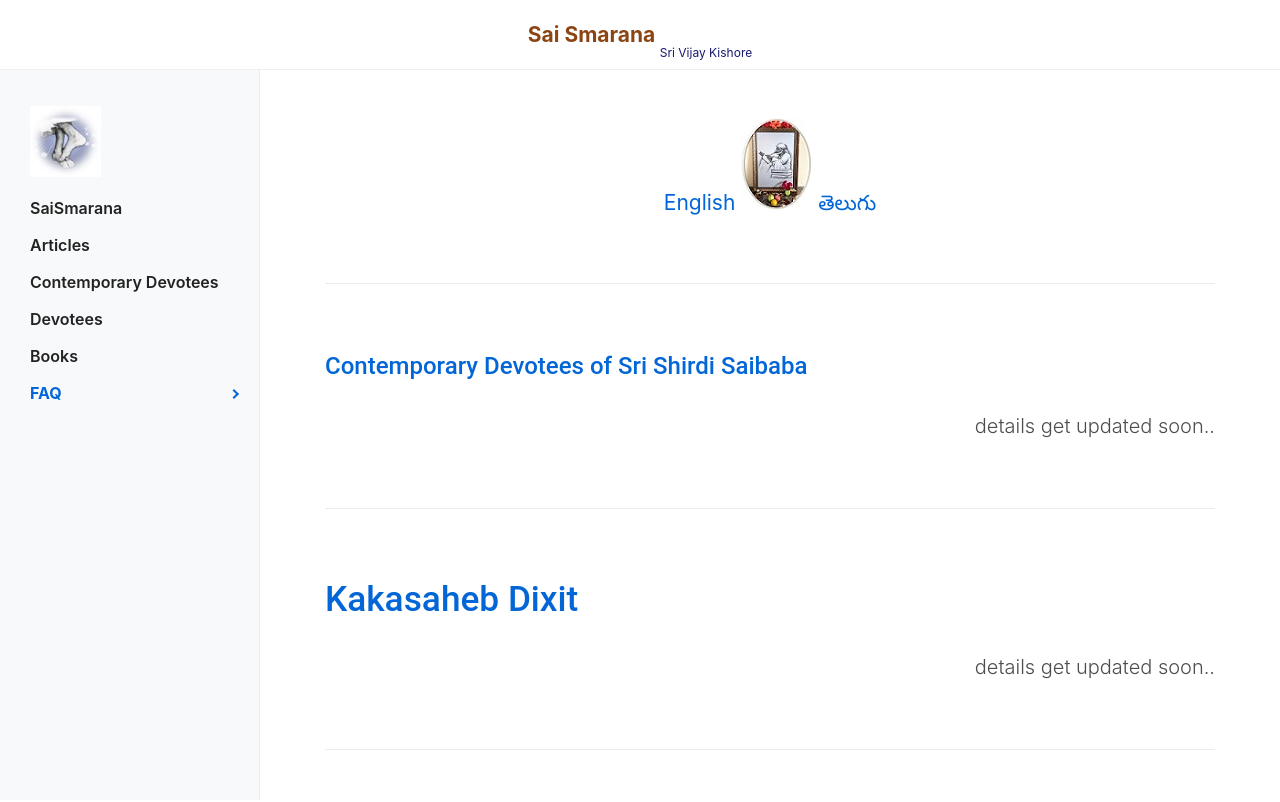
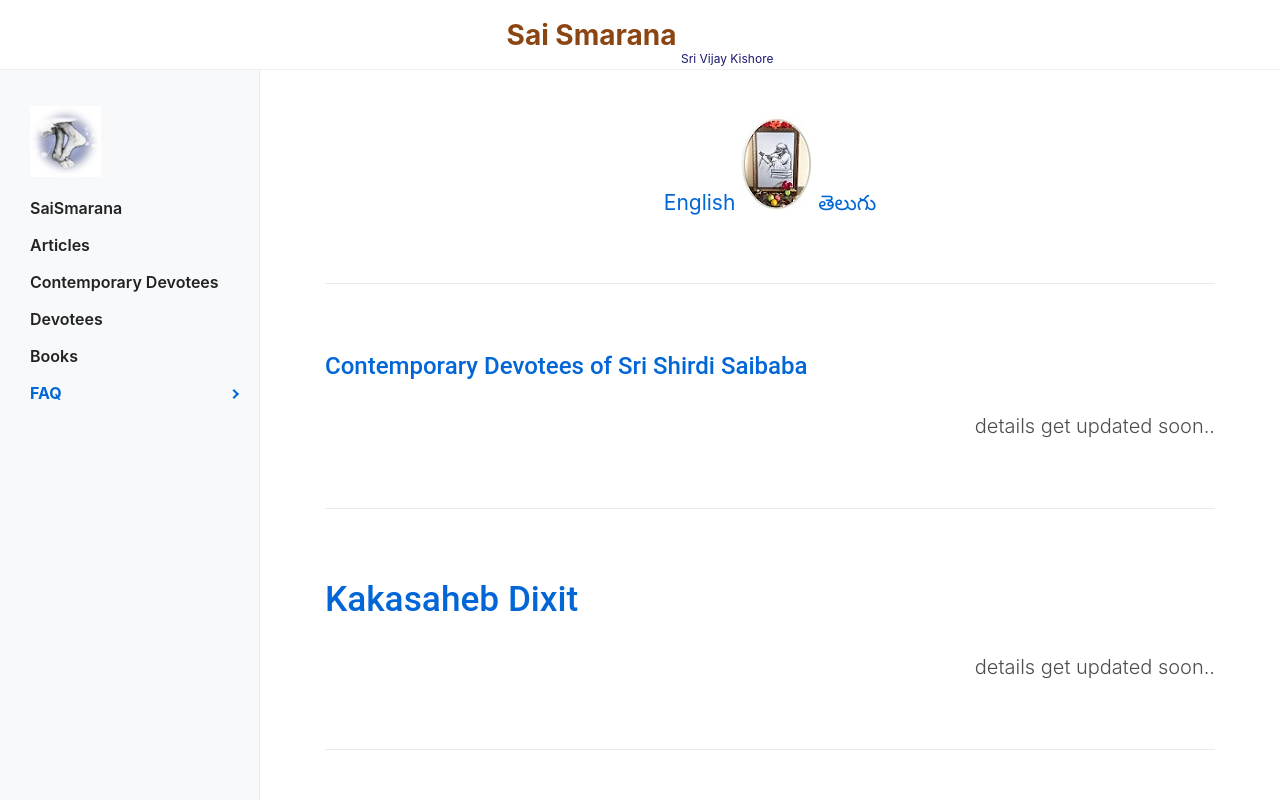
Before and after one commit to SaiSmarana/saismarana.github.io, a plain HTML site: page index.html in a window 1280 px wide. Shown: the top 802 px of the page. Drawn offline with Linux system fonts and the light colour scheme; a web font is replaced by a local one.

Commit message:
updating the index.html

```diff
--- a/index.html
+++ b/index.html
@@ -53,7 +53,7 @@
 		<!-- Logo -->
         <!-- <a class="logo ml-md-3" href="index.html" title="Sai Smarana"> <img src="assets/images/saismarana.jpg" alt="Sai Smarana"/> </a>  -->
 
-        <div class="header-content"> <span><span class="text-5  baba-header" >Sai Smarana</span> <sub class="sub-style">Sri Vijay Kishore</sub> </span></div>
+        <div class="header-content"> <span><span class="text-7  baba-header" >Sai Smarana</span> <sub class="sub-style">Sri Vijay Kishore</sub> </span></div>
 
 
 		<!-- <span class="text-2 ml-2">v1.0</span>  -->
```
